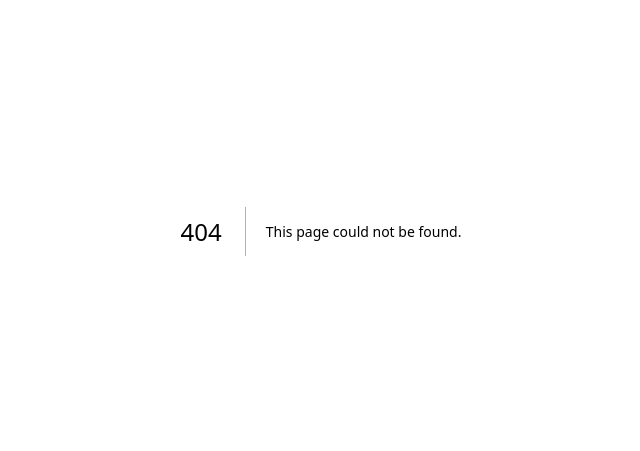
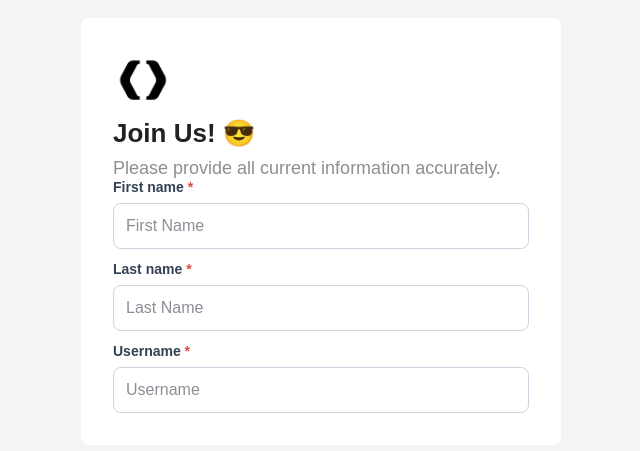
Before and after one commit to oyunmyagmar/multi-step-form, a Next.js app: page /multiform in a window 1280 px wide. Before the commit this address had no page. Shown: the part 169-620 px from the top of the page, without its empty margins (319-959 px from the left). Built offline with nearby package versions, Linux system fonts and the light colour scheme.

Commit message:
added new form page

```diff
--- /dev/null
+++ b/src/app/multiform/page.js
@@ -0,0 +1,20 @@
+"use client";
+// import { useState } from "react";
+
+import { Header, InputField } from "@/components";
+
+const HomeForm = () => {
+  return (
+    <div className="w-full h-screen bg-[#F4F4F4] flex justify-center items-center">
+      <div className="w-120 bg-white rounded-lg p-8">
+        <Header />
+        <div className="flex flex-col gap-3">
+          <InputField title="First name" placeholder="First Name"></InputField>
+          <InputField title="Last name" placeholder="Last Name"></InputField>
+          <InputField title="Username" placeholder="Username"></InputField>
+        </div>
+      </div>
+    </div>
+  );
+};
+export default HomeForm;
--- a/src/app/page.js
+++ b/src/app/page.js
@@ -23,10 +23,6 @@ const Home = () => {
     dateBirth: "",
     profileImg: "",
   });
-  // function submit() {
-  //   setStep("password");
-  //   console.log(form);
-  // }
 
   if (step === "basic") {
     return (
@@ -35,7 +31,6 @@ const Home = () => {
       </div>
     );
   }
-  // console.log(form);
 
   if (step === "password") {
     return (
--- /dev/null
+++ b/src/components/header.jsx
@@ -0,0 +1,13 @@
+export function Header() {
+  return (
+    <div className="flex flex-col gap-2">
+      <img src="./logo.png" className="w-15 h-15"></img>
+      <h3 className="text-[26px] leading-[31px] font-semibold text-[#202124]">
+        Join Us! 😎
+      </h3>
+      <p className="text-lg leading-[22px] text-[#8E8E8E]">
+        Please provide all current information accurately.
+      </p>
+    </div>
+  );
+}
--- a/src/components/index.js
+++ b/src/components/index.js
@@ -2,3 +2,5 @@ export * from "./basic";
 export * from "./password";
 export * from "./image";
 export * from "./complete";
+export * from "./header";
+export * from "./inputField";
--- /dev/null
+++ b/src/components/inputField.jsx
@@ -0,0 +1,15 @@
+export function InputField({ title, placeholder }) {
+  return (
+    <div className="flex flex-col gap-2">
+      <h5 className="text-sm leading-4 font-semibold text-[#334155]">
+        {title}
+        <span className="text-[#E14942]"> *</span>
+      </h5>
+      <input
+        className="w-full border border-[#CBD5E1]
+      rounded-lg placeholder-[#8B8E95] text-base leading-5 text-[#8B8E95] p-3"
+        placeholder={placeholder}
+      ></input>
+    </div>
+  );
+}
```
